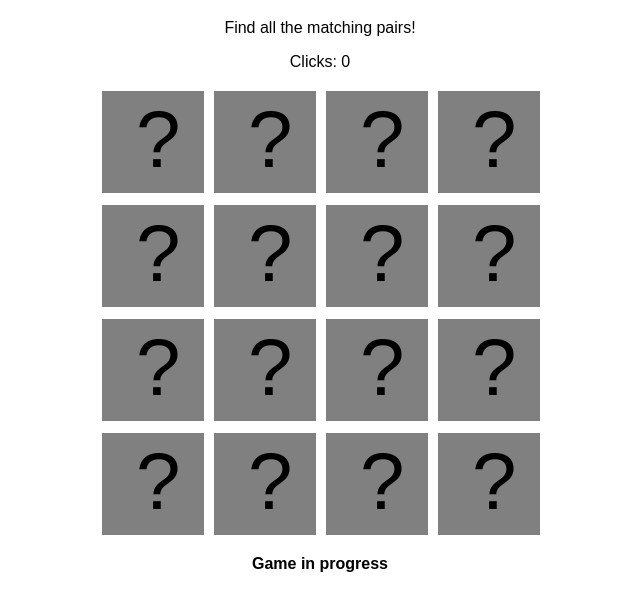
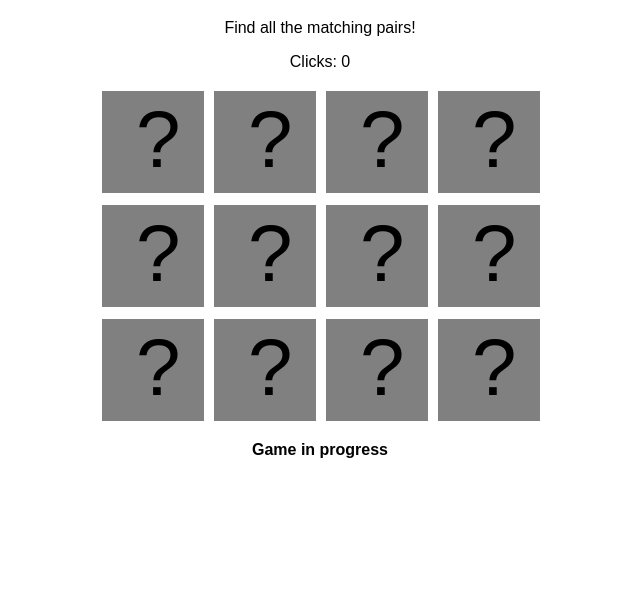
Before and after one commit to seanl1213/rwat-ca2-memory-game, a website built with Vite: page index.html in a window 1280 px wide. Shown: the part 89-700 px from the top of the page, without its empty margins (320-960 px from the left). Built offline with nearby package versions, Linux system fonts and the light colour scheme.

Commit message:
Changed memory game back to 3x4 after testing different dimensions

```diff
--- a/index.html
+++ b/index.html
@@ -59,7 +59,7 @@
     </template>
 
     <!-- Memory game custom element -->
-    <memory-game size="4x4"></memory-game>
+    <memory-game size="3x4"></memory-game>
 
 </body>
 </html>
```
